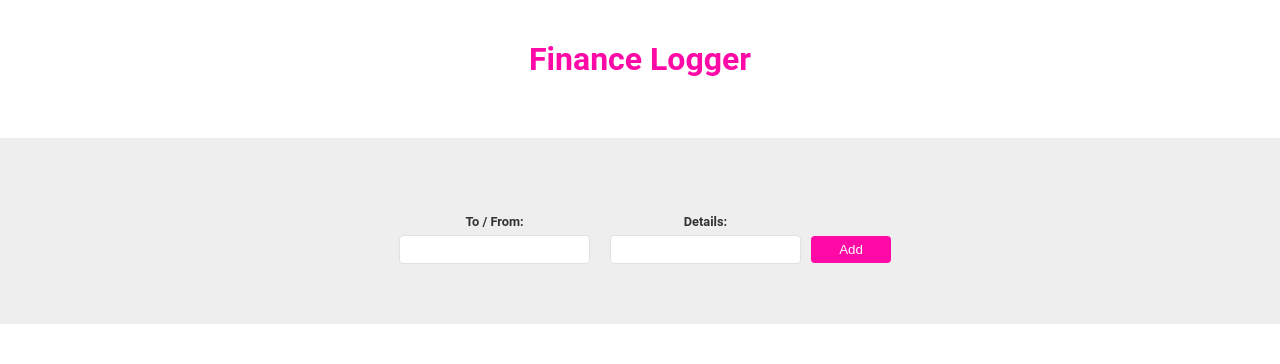
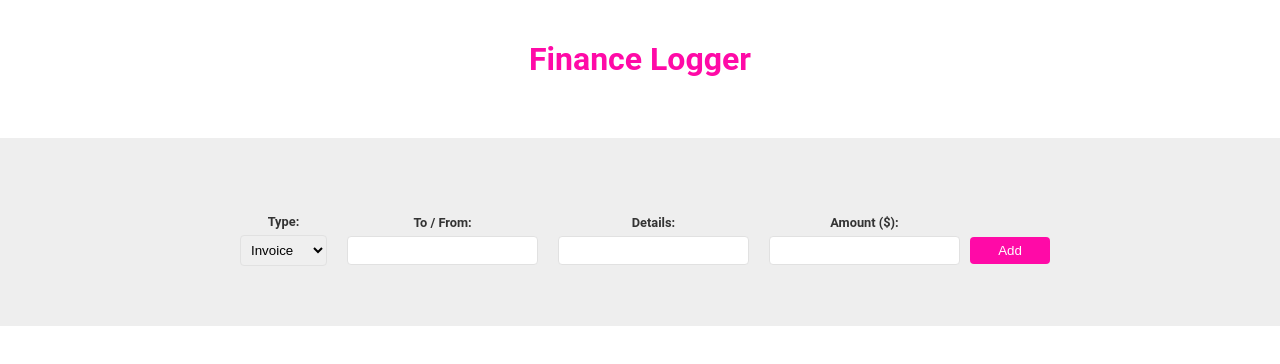
Before and after one commit to MarioGuTe/finance-logger-react-ts, a React (Vite) app: page / in a window 1280 px wide. Shown: the top 364 px of the page. Built offline with nearby package versions, Linux system fonts and the light colour scheme.

Commit message:
add formData as props

```diff
--- a/src/atoms/Form/Form.tsx
+++ b/src/atoms/Form/Form.tsx
@@ -1,28 +1,51 @@
 import { useState } from "react";
+import { INewLog } from "../../interfaces/INewLog";
 
-const Form = () => {
-  let defaultFormInfo = {
+interface Props {
+  formData?: (params: INewLog) => void;
+}
+
+const Form = ({ formData }: Props) => {
+  const defaultFormInfo = {
     id: self.crypto.randomUUID(),
-    // finance_type: "invoice",
+    finance_type: "invoice",
     to_from: "",
     details: "",
-    // amount: "",
+    amount: "",
   };
 
   const [formInfo, setFormInfo] = useState(defaultFormInfo);
 
-  const handleChange = (e: React.ChangeEvent<HTMLInputElement>) => {
+  const handleSubmit = (e: React.FormEvent<HTMLFormElement>): void => {
+    e.preventDefault();
+    formData && formData(formInfo);
+    setFormInfo(defaultFormInfo);
+  };
+
+  const handleChange = (
+    e:
+      | React.ChangeEvent<HTMLInputElement>
+      | React.ChangeEvent<HTMLSelectElement>
+  ): void => {
     const value = e.target.value;
     setFormInfo({ ...formInfo, [e.target.name]: value });
-    console.log(formInfo);
   };
 
   return (
     <>
-      <form
-        className="new-item-form"
-        //    onSubmit={handleSubmit}
-      >
+      <form className="new-item-form" onSubmit={handleSubmit}>
+        <div className="field">
+          <label>Type:</label>
+          <select
+            id="type"
+            name="finance_type"
+            onChange={handleChange}
+            value={formInfo.finance_type}
+          >
+            <option value="invoice">Invoice</option>
+            <option value="payment">Payment</option>
+          </select>
+        </div>
         <div className="field">
           <label>To / From:</label>
           <input
@@ -45,6 +68,17 @@ const Form = () => {
             required
           />
         </div>
+        <div className="field">
+          <label>Amount ($):</label>
+          <input
+            type="number"
+            id="amount"
+            name="amount"
+            value={formInfo.amount}
+            onChange={handleChange}
+            required
+          />
+        </div>
         <button>Add</button>
       </form>
     </>
```
